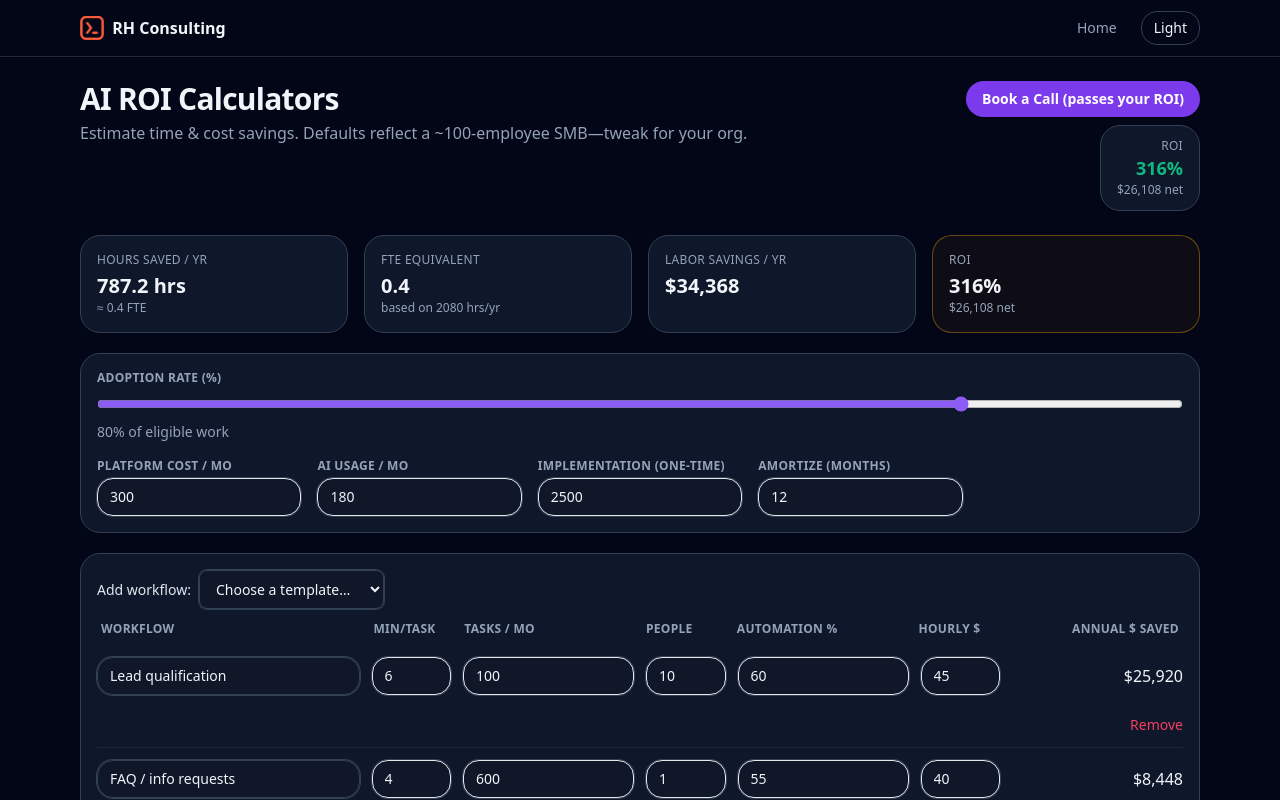
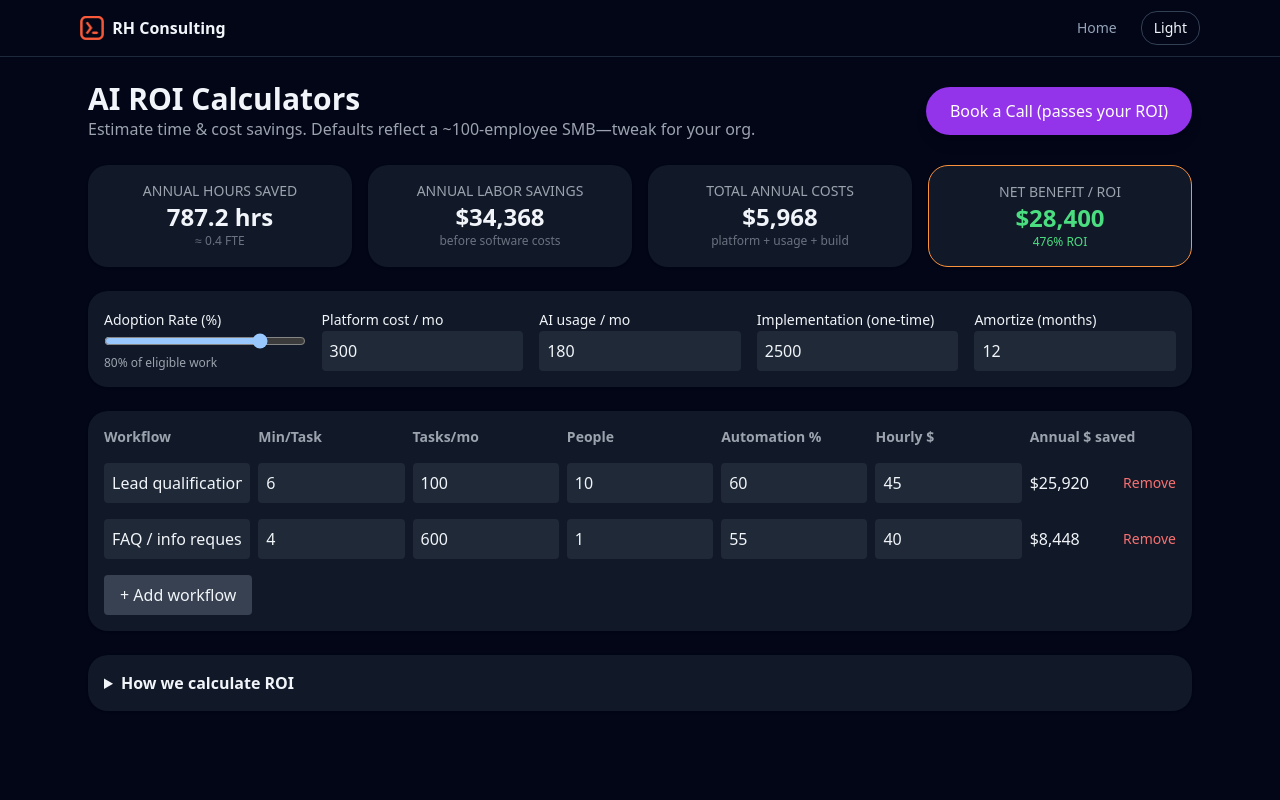
Before and after one commit to rickhancock-droid/rh-consulting-site, a Next.js app: page /roi-calculator in a window 1280 px wide. Shown: the top 800 px of the page. Built offline with nearby package versions, Linux system fonts and the light colour scheme.

Commit message:
Fix ROI layout: single dashboard at top, remove duplicate ROI

```diff
--- a/app/roi-calculator/page.tsx
+++ b/app/roi-calculator/page.tsx
@@ -3,417 +3,264 @@
 
 import React, { useMemo, useState } from "react";
 
-/* ----------------- constants & helpers ----------------- */
-const HOURS_PER_FTE = 2080;
-const SCHEDULER = "https://calendly.com/rick-hancock-rhconsulting/30min";
-
-const money = (n: number, c: string = "USD") =>
-  new Intl.NumberFormat("en-US", { style: "currency", currency: c, maximumFractionDigits: 0 }).format(
-    Number.isFinite(n) ? n : 0,
-  );
-const n1 = (n: number) =>
-  new Intl.NumberFormat("en-US", { maximumFractionDigits: 1 }).format(Number.isFinite(n) ? n : 0);
-
-/* ----------------- types ----------------- */
-type Row = {
-  id: string;
+type Workflow = {
   name: string;
   minutesPerTask: number;
   tasksPerMonth: number;
   people: number;
-  automationPct: number; // 0-100
-  hourlyCost: number;
+  automation: number;
+  hourly: number;
 };
-type Costs = {
-  platformMo: number;
-  aiMo: number;
-  implementationOneTime: number;
-  amortizeMonths: number;
+
+const defaultWorkflows: Workflow[] = [
+  { name: "Lead qualification", minutesPerTask: 6, tasksPerMonth: 100, people: 10, automation: 60, hourly: 45 },
+  { name: "FAQ / info requests", minutesPerTask: 4, tasksPerMonth: 600, people: 1, automation: 55, hourly: 40 },
+];
+
+export default function RoiCalculator() {
+  const [workflows, setWorkflows] = useState<Workflow[]>(defaultWorkflows);
+  const [adoption, setAdoption] = useState(80);
+  const [platformCost, setPlatformCost] = useState(300);
+  const [aiUsage, setAiUsage] = useState(180);
+  const [implementation, setImplementation] = useState(2500);
+  const [amortize, setAmortize] = useState(12);
+
+  // --- calculations ---
+  const results = useMemo(() => {
+    let totalHours = 0;
+    let totalSaved = 0;
+
+    workflows.forEach((w) => {
+      const hours =
+        (w.minutesPerTask / 60) *
+        w.tasksPerMonth *
+        12 *
+        w.people *
+        (w.automation / 100) *
+        (adoption / 100);
+      totalHours += hours;
+      totalSaved += hours * w.hourly;
+    });
+
+    const annualCosts = (platformCost + aiUsage) * 12 + implementation / amortize;
+    const netBenefit = totalSaved - annualCosts;
+    const roiPct = annualCosts > 0 ? (netBenefit / annualCosts) * 100 : 0;
+
+    return {
+      totalHours,
+      totalSaved,
+      annualCosts,
+      netBenefit,
+      roiPct,
+      fte: totalHours / 2080,
     };
-type CalcRow = Row & { hoursSaved: number; dollarsSaved: number };
+  }, [workflows, adoption, platformCost, aiUsage, implementation, amortize]);
 
-/* ----------------- small UI bits ----------------- */
-function NumberField({
-  value,
-  onChange,
-  min = 0,
-  max,
-  step = 1,
-  className = "",
-  placeholder,
-}: {
-  value: number;
-  onChange: (n: number) => void;
-  min?: number;
-  max?: number;
-  step?: number;
-  className?: string;
-  placeholder?: string;
-}) {
-  // Free typing: allow empty string while editing; coerce on blur
-  const [text, setText] = useState<string>(String(value));
-  React.useEffect(() => {
-    if (String(value) !== text) setText(String(value));
-    // eslint-disable-next-line react-hooks/exhaustive-deps
-  }, [value]);
+  // --- helpers ---
+  const fmtMoney = (n: number) =>
+    n.toLocaleString("en-US", { style: "currency", currency: "USD", maximumFractionDigits: 0 });
+
+  // --- update workflow ---
+  const updateWorkflow = (i: number, field: keyof Workflow, value: number | string) => {
+    const newWF = [...workflows];
+    if (field === "name") {
+      newWF[i][field] = String(value);
+    } else {
+      newWF[i][field] = Number(value);
+    }
+    setWorkflows(newWF);
+  };
+
+  const removeWorkflow = (i: number) => {
+    setWorkflows(workflows.filter((_, idx) => idx !== i));
+  };
 
   return (
-    <input
-      inputMode="decimal"
-      value={text}
-      placeholder={placeholder}
-      onChange={(e) => {
-        const t = e.target.value;
-        setText(t);
-        const n = Number(t);
-        if (!Number.isNaN(n)) onChange(n);
-      }}
-      onBlur={() => {
-        let n = Number(text);
-        if (Number.isNaN(n)) n = value;
-        if (max !== undefined) n = Math.min(n, max);
-        if (min !== undefined) n = Math.max(n, min);
-        setText(String(n));
-        onChange(n);
-      }}
-      className={
-        "w-full rounded-xl border bg-white/60 px-3 py-2 text-sm text-slate-900 outline-none ring-1 ring-slate-200 transition placeholder:text-slate-400 " +
-        "focus:ring-2 focus:ring-violet-500 dark:bg-slate-900/40 dark:text-slate-100 dark:ring-slate-700 dark:focus:ring-violet-400 " +
-        className
-      }
-      min={min}
-      max={max}
-      step={step}
-    />
-  );
-}
-
-/* ----------------- workflow templates ----------------- */
-const WORKFLOW_TEMPLATES: Omit<Row, "id">[] = [
-  { name: "Lead qualification", minutesPerTask: 6, tasksPerMonth: 100, people: 10, automationPct: 60, hourlyCost: 45 },
-  { name: "FAQ / info requests", minutesPerTask: 4, tasksPerMonth: 600, people: 1, automationPct: 55, hourlyCost: 40 },
-  { name: "Inbound email triage", minutesPerTask: 5, tasksPerMonth: 1200, people: 2, automationPct: 65, hourlyCost: 40 },
-  { name: "CRM data entry", minutesPerTask: 3, tasksPerMonth: 1600, people: 2, automationPct: 70, hourlyCost: 40 },
-];
-
-/* ----------------- page ----------------- */
-export default function ROIPage() {
-  // defaults mirror ~100-employee SMB
-  const [adoptionPct, setAdoptionPct] = useState<number>(80);
-  const [costs, setCosts] = useState<Costs>({
-    platformMo: 300,
-    aiMo: 180,
-    implementationOneTime: 2500,
-    amortizeMonths: 12,
-  });
-
-  const [rows, setRows] = useState<Row[]>([
-    { id: cryptoRandom(), ...WORKFLOW_TEMPLATES[0] },
-    { id: cryptoRandom(), ...WORKFLOW_TEMPLATES[1] },
-  ]);
-
-  const addTemplate = (idx: number) => {
-    const tpl = WORKFLOW_TEMPLATES[idx];
-    if (!tpl) return;
-    setRows((r) => [{ id: cryptoRandom(), ...tpl }, ...r]);
-  };
-
-  const results = useMemo(() => {
-    const adoption = adoptionPct / 100;
-
-    const rowsWithCalc: CalcRow[] = rows.map((r) => {
-      const hours =
-        (r.minutesPerTask / 60) *
-        r.tasksPerMonth *
-        12 *
-        r.people *
-        (r.automationPct / 100) *
-        adoption;
-      const dollars = hours * r.hourlyCost;
-      return { ...r, hoursSaved: hours, dollarsSaved: dollars };
-    });
-
-    const totalHours = rowsWithCalc.reduce((s, r) => s + r.hoursSaved, 0);
-    const fte = totalHours / HOURS_PER_FTE;
-    const labor$ = rowsWithCalc.reduce((s, r) => s + r.dollarsSaved, 0);
-
-    const annualPlatform = costs.platformMo * 12;
-    const annualAI = costs.aiMo * 12;
-    const annualizedImpl =
-      costs.amortizeMonths > 0 ? (costs.implementationOneTime / costs.amortizeMonths) * 12 : 0;
-    const annualCosts = annualPlatform + annualAI + annualizedImpl;
-
-    const net = labor$ - annualCosts;
-    const roiPct = annualCosts > 0 ? (net / annualCosts) * 100 : 0;
-
-    return { rows: rowsWithCalc, totalHours, fte, labor$, annualCosts, net, roiPct };
-  }, [rows, adoptionPct, costs]);
-
-  const calendlyHref = new URL(SCHEDULER);
-  calendlyHref.searchParams.set("hours", Math.round(results.totalHours).toString());
-  calendlyHref.searchParams.set("fte", n1(results.fte));
-  calendlyHref.searchParams.set("labor", Math.round(results.labor$).toString());
-  calendlyHref.searchParams.set("costs", Math.round(results.annualCosts).toString());
-  calendlyHref.searchParams.set("net", Math.round(results.net).toString());
-  calendlyHref.searchParams.set("roi", Math.round(results.roiPct).toString());
-
-  return (
-    <div className="mx-auto max-w-6xl px-4 pb-14 pt-6">
-      {/* top bar: title/strap + action & KPI */}
-      <div className="mb-6 flex flex-col gap-4 sm:flex-row sm:items-start sm:justify-between">
-        <div className="min-w-0">
-          <h1 className="text-3xl font-bold tracking-tight text-slate-900 dark:text-slate-100">
-            AI ROI Calculators
-          </h1>
-          <p className="mt-1 text-slate-600 dark:text-slate-400">
-            Estimate time &amp; cost savings. Defaults reflect a ~100-employee SMB—tweak for your org.
+    <div className="p-6 max-w-6xl mx-auto space-y-6">
+      {/* Header */}
+      <div className="flex items-center justify-between">
+        <div>
+          <h1 className="text-3xl font-bold">AI ROI Calculators</h1>
+          <p className="text-gray-400">
+            Estimate time & cost savings. Defaults reflect a ~100-employee SMB—tweak for your org.
           </p>
         </div>
-
-        {/* action + KPI card */}
-        <div className="flex shrink-0 flex-col items-end gap-2">
         <a
-            href={calendlyHref.toString()}
+          href="https://calendly.com/"
           target="_blank"
-            rel="noreferrer"
-            className="rounded-full bg-violet-600 px-4 py-2 text-sm font-semibold text-white shadow-sm hover:bg-violet-500 focus:outline-none focus-visible:ring-2 focus-visible:ring-violet-400"
+          rel="noopener noreferrer"
+          className="bg-purple-600 hover:bg-purple-700 text-white px-6 py-3 rounded-full shadow-lg"
         >
           Book a Call (passes your ROI)
         </a>
-          <div className="rounded-2xl border border-slate-200 bg-white px-4 py-3 text-right shadow-sm dark:border-slate-700 dark:bg-slate-900">
-            <div className="text-xs uppercase tracking-wide text-slate-500 dark:text-slate-400">ROI</div>
-            <div className="text-lg font-semibold text-emerald-500">{Math.round(results.roiPct)}%</div>
-            <div className="text-xs text-slate-500 dark:text-slate-400">{money(results.net)} net</div>
       </div>
+
+      {/* Results Dashboard */}
+      <div className="grid grid-cols-2 md:grid-cols-4 gap-4">
+        <div className="bg-gray-900 p-4 rounded-2xl shadow text-center">
+          <p className="text-sm text-gray-400">ANNUAL HOURS SAVED</p>
+          <p className="text-2xl font-bold">{results.totalHours.toFixed(1)} hrs</p>
+          <p className="text-xs text-gray-500">≈ {results.fte.toFixed(1)} FTE</p>
+        </div>
+        <div className="bg-gray-900 p-4 rounded-2xl shadow text-center">
+          <p className="text-sm text-gray-400">ANNUAL LABOR SAVINGS</p>
+          <p className="text-2xl font-bold">{fmtMoney(results.totalSaved)}</p>
+          <p className="text-xs text-gray-500">before software costs</p>
+        </div>
+        <div className="bg-gray-900 p-4 rounded-2xl shadow text-center">
+          <p className="text-sm text-gray-400">TOTAL ANNUAL COSTS</p>
+          <p className="text-2xl font-bold">{fmtMoney(results.annualCosts)}</p>
+          <p className="text-xs text-gray-500">platform + usage + build</p>
+        </div>
+        <div className="bg-gray-900 p-4 rounded-2xl shadow text-center border border-orange-400">
+          <p className="text-sm text-gray-400">NET BENEFIT / ROI</p>
+          <p className="text-2xl font-bold text-green-400">{fmtMoney(results.netBenefit)}</p>
+          <p className="text-xs text-green-400">{results.roiPct.toFixed(0)}% ROI</p>
         </div>
       </div>
 
-      {/* KPI row */}
-      <div className="mb-5 grid grid-cols-1 gap-4 sm:grid-cols-2 lg:grid-cols-4">
-        <KPI label="Hours saved / yr" value={`${n1(results.totalHours)} hrs`} sub={`≈ ${n1(results.fte)} FTE`} />
-        <KPI label="FTE equivalent" value={n1(results.fte)} sub={`based on ${HOURS_PER_FTE} hrs/yr`} />
-        <KPI label="Labor savings / yr" value={money(results.labor$)} />
-        <KPI label="ROI" value={`${Math.round(results.roiPct)}%`} sub={`${money(results.net)} net`} accent />
+      {/* Controls */}
+      <div className="grid grid-cols-1 md:grid-cols-5 gap-4 bg-gray-900 p-4 rounded-2xl shadow">
+        <div>
+          <label className="text-sm">Adoption Rate (%)</label>
+          <input
+            type="range"
+            min="0"
+            max="100"
+            value={adoption}
+            onChange={(e) => setAdoption(Number(e.target.value))}
+            className="w-full"
+          />
+          <p className="text-xs text-gray-400">{adoption}% of eligible work</p>
+        </div>
+        <div>
+          <label className="text-sm">Platform cost / mo</label>
+          <input
+            type="number"
+            className="w-full rounded bg-gray-800 p-2"
+            value={platformCost}
+            onChange={(e) => setPlatformCost(Number(e.target.value))}
+          />
+        </div>
+        <div>
+          <label className="text-sm">AI usage / mo</label>
+          <input
+            type="number"
+            className="w-full rounded bg-gray-800 p-2"
+            value={aiUsage}
+            onChange={(e) => setAiUsage(Number(e.target.value))}
+          />
+        </div>
+        <div>
+          <label className="text-sm">Implementation (one-time)</label>
+          <input
+            type="number"
+            className="w-full rounded bg-gray-800 p-2"
+            value={implementation}
+            onChange={(e) => setImplementation(Number(e.target.value))}
+          />
+        </div>
+        <div>
+          <label className="text-sm">Amortize (months)</label>
+          <input
+            type="number"
+            className="w-full rounded bg-gray-800 p-2"
+            value={amortize}
+            onChange={(e) => setAmortize(Number(e.target.value))}
+          />
+        </div>
       </div>
 
-      {/* program controls */}
-      <div className="mb-5 grid grid-cols-1 gap-4 rounded-2xl border border-slate-200 bg-white p-4 shadow-sm dark:border-slate-700 dark:bg-slate-900 sm:grid-cols-2 lg:grid-cols-5">
-        <div className="col-span-1 lg:col-span-5">
-          <label className="mb-2 block text-xs font-semibold uppercase tracking-wide text-slate-500 dark:text-slate-400">
-            Adoption rate (%)
-          </label>
+      {/* Workflows */}
+      <div className="bg-gray-900 p-4 rounded-2xl shadow space-y-4">
+        <div className="grid grid-cols-7 gap-2 font-bold text-sm text-gray-400">
+          <div>Workflow</div>
+          <div>Min/Task</div>
+          <div>Tasks/mo</div>
+          <div>People</div>
+          <div>Automation %</div>
+          <div>Hourly $</div>
+          <div>Annual $ saved</div>
+        </div>
+        {workflows.map((w, i) => (
+          <div key={i} className="grid grid-cols-7 gap-2 items-center">
             <input
-            type="range"
-            min={0}
-            max={100}
-            step={1}
-            value={adoptionPct}
-            onChange={(e) => setAdoptionPct(Number(e.target.value))}
-            className="w-full accent-violet-500"
+              value={w.name}
+              onChange={(e) => updateWorkflow(i, "name", e.target.value)}
+              className="rounded bg-gray-800 p-2"
             />
-          <div className="mt-1 text-sm text-slate-500 dark:text-slate-400">{adoptionPct}% of eligible work</div>
-        </div>
-
-        <Field label="Platform cost / mo">
-          <NumberField value={costs.platformMo} onChange={(v) => setCosts({ ...costs, platformMo: v })} />
-        </Field>
-        <Field label="AI usage / mo">
-          <NumberField value={costs.aiMo} onChange={(v) => setCosts({ ...costs, aiMo: v })} />
-        </Field>
-        <Field label="Implementation (one-time)">
-          <NumberField
-            value={costs.implementationOneTime}
-            onChange={(v) => setCosts({ ...costs, implementationOneTime: v })}
+            <input
+              type="number"
+              value={w.minutesPerTask}
+              onChange={(e) => updateWorkflow(i, "minutesPerTask", e.target.value)}
+              className="rounded bg-gray-800 p-2"
             />
-        </Field>
-        <Field label="Amortize (months)">
-          <NumberField value={costs.amortizeMonths} onChange={(v) => setCosts({ ...costs, amortizeMonths: v })} />
-        </Field>
-      </div>
-
-      {/* workflows */}
-      <div className="mb-5 rounded-2xl border border-slate-200 bg-white p-4 shadow-sm dark:border-slate-700 dark:bg-slate-900">
-        {/* add from template */}
-        <div className="mb-3 flex flex-wrap items-center gap-2">
-          <label className="text-sm font-medium text-slate-700 dark:text-slate-200">Add workflow:</label>
-          <select
-            className="rounded-lg border bg-white/60 px-3 py-2 text-sm text-slate-900 ring-1 ring-slate-200 dark:border-slate-700 dark:bg-slate-900/40 dark:text-slate-100 dark:ring-slate-700"
-            defaultValue=""
-            onChange={(e) => {
-              const idx = Number(e.target.value);
-              if (!Number.isNaN(idx)) addTemplate(idx);
-              e.currentTarget.value = "";
-            }}
-          >
-            <option value="" disabled>
-              Choose a template…
-            </option>
-            {WORKFLOW_TEMPLATES.map((t, i) => (
-              <option key={t.name + i} value={i}>
-                {t.name}
-              </option>
-            ))}
-          </select>
-        </div>
-
-        {/* table header */}
-        <div className="grid grid-cols-12 gap-3 px-1 pb-2 text-xs font-semibold uppercase tracking-wide text-slate-500 dark:text-slate-400">
-          <div className="col-span-3">Workflow</div>
-          <div className="col-span-1">Min/Task</div>
-          <div className="col-span-2">Tasks / mo</div>
-          <div className="col-span-1">People</div>
-          <div className="col-span-2">Automation %</div>
-          <div className="col-span-1">Hourly $</div>
-          <div className="col-span-2 text-right">Annual $ saved</div>
-        </div>
-
-        {/* rows */}
-        <div className="flex flex-col divide-y divide-slate-200 dark:divide-slate-800">
-          {results.rows.map((r: CalcRow) => (
-            <div key={r.id} className="grid grid-cols-12 items-center gap-3 py-3">
-              <div className="col-span-3">
             <input
-                  value={r.name}
-                  onChange={(e) => edit(r.id, { name: e.target.value }, setRows)}
-                  className="w-full rounded-xl border bg-white/60 px-3 py-2 text-sm text-slate-900 ring-1 ring-slate-200 dark:border-slate-700 dark:bg-slate-900/40 dark:text-slate-100 dark:ring-slate-700"
+              type="number"
+              value={w.tasksPerMonth}
+              onChange={(e) => updateWorkflow(i, "tasksPerMonth", e.target.value)}
+              className="rounded bg-gray-800 p-2"
             />
-              </div>
-              <div className="col-span-1">
-                <NumberField
-                  value={r.minutesPerTask}
-                  onChange={(v) => edit(r.id, { minutesPerTask: clamp(v, 0, 1000) }, setRows)}
+            <input
+              type="number"
+              value={w.people}
+              onChange={(e) => updateWorkflow(i, "people", e.target.value)}
+              className="rounded bg-gray-800 p-2"
             />
-              </div>
-              <div className="col-span-2">
-                <NumberField
-                  value={r.tasksPerMonth}
-                  onChange={(v) => edit(r.id, { tasksPerMonth: clamp(v, 0, 100000) }, setRows)}
+            <input
+              type="number"
+              value={w.automation}
+              onChange={(e) => updateWorkflow(i, "automation", e.target.value)}
+              className="rounded bg-gray-800 p-2"
             />
-              </div>
-              <div className="col-span-1">
-                <NumberField value={r.people} onChange={(v) => edit(r.id, { people: clamp(v, 0, 100000) }, setRows)} />
-              </div>
-              <div className="col-span-2">
-                <NumberField
-                  value={r.automationPct}
-                  onChange={(v) => edit(r.id, { automationPct: clamp(v, 0, 100) }, setRows)}
+            <input
+              type="number"
+              value={w.hourly}
+              onChange={(e) => updateWorkflow(i, "hourly", e.target.value)}
+              className="rounded bg-gray-800 p-2"
             />
-              </div>
-              <div className="col-span-1">
-                <NumberField
-                  value={r.hourlyCost}
-                  onChange={(v) => edit(r.id, { hourlyCost: clamp(v, 0, 10000) }, setRows)}
-                />
-              </div>
-              <div className="col-span-2 text-right text-slate-900 dark:text-slate-100 font-medium">
-                {money(r.dollarsSaved)}
-              </div>
-              <div className="col-span-12 mt-2 flex justify-end">
+            <div className="flex justify-between items-center">
+              <span>{fmtMoney((w.minutesPerTask / 60) * w.tasksPerMonth * 12 * w.people * (w.automation / 100) * (adoption / 100) * w.hourly)}</span>
               <button
-                  onClick={() => setRows((rs) => rs.filter((x) => x.id !== r.id))}
-                  className="text-sm text-rose-500 hover:text-rose-400"
+                onClick={() => removeWorkflow(i)}
+                className="text-red-400 text-sm ml-2"
               >
                 Remove
               </button>
             </div>
           </div>
         ))}
+        <button
+          onClick={() =>
+            setWorkflows([...workflows, { name: "", minutesPerTask: 1, tasksPerMonth: 10, people: 1, automation: 50, hourly: 40 }])
+          }
+          className="mt-2 px-4 py-2 rounded bg-gray-700 hover:bg-gray-600"
+        >
+          + Add workflow
+        </button>
       </div>
 
-        <div className="mt-3 text-right text-sm text-slate-500 dark:text-slate-400">
-          Total annual costs: {money(results.annualCosts)}
-        </div>
-      </div>
-
-      {/* bottom summary cards */}
-      <div className="mb-5 grid grid-cols-1 gap-4 sm:grid-cols-2 lg:grid-cols-4">
-        <KPI label="Annual hours saved" value={`${n1(results.totalHours)} hrs`} />
-        <KPI label="Annual labor savings" value={money(results.labor$)} sub="before software costs" />
-        <KPI label="Total annual costs" value={money(results.annualCosts)} sub="platform + usage + build" />
-        <KPI label="Net benefit / ROI" value={money(results.net)} sub={`${Math.round(results.roiPct)}% ROI`} accent />
-      </div>
-
-      {/* explainer (closed by default) */}
-      <details className="rounded-2xl border border-slate-200 bg-white p-5 shadow-sm dark:border-slate-700 dark:bg-slate-900">
-        <summary className="cursor-pointer text-base font-semibold text-slate-900 hover:opacity-90 dark:text-slate-100">
-          How we calculate ROI
-        </summary>
-        <ul className="mt-3 list-disc space-y-2 pl-5 text-slate-700 dark:text-slate-300">
+      {/* Explainer */}
+      <details className="bg-gray-900 p-4 rounded-2xl shadow">
+        <summary className="font-bold cursor-pointer">How we calculate ROI</summary>
+        <ul className="mt-2 text-sm space-y-2 text-gray-300">
           <li>
-            <strong>Hours saved / workflow</strong> = minutes per task × tasks/mo × people × automation% × adoption% ×
-            12 months.
+            <b>Hours saved / workflow</b> = minutes per task × tasks/mo × people × automation% × adoption% × 12 months
           </li>
           <li>
-            <strong>Annual $ saved</strong> = hours saved × hourly cost (loaded).
+            <b>Annual $ saved</b> = hours saved × hourly cost (loaded).
           </li>
           <li>
-            <strong>Total annual costs</strong> = (platform/mo + AI usage/mo) × 12 + (implementation ÷ amortize months)
-            × 12.
+            <b>Total annual costs</b> = (platform/mo + AI usage/mo) × 12 + (implementation ÷ amortize months).
           </li>
           <li>
-            <strong>Net benefit</strong> = annual labor savings – total annual costs.
+            <b>Net benefit</b> = annual labor savings – total annual costs.
           </li>
           <li>
-            <strong>ROI %</strong> = net benefit ÷ total annual costs.
+            <b>ROI %</b> = net benefit ÷ total annual costs.
           </li>
         </ul>
-        <p className="mt-3 text-slate-600 dark:text-slate-400">
-          Defaults mirror a typical ~100-employee SMB. Tune adoption and automation% to your reality. We can also model
-          license consolidation or additional headcount lift on a live call.
-        </p>
       </details>
     </div>
   );
 }
-
-/* ----------------- utility pieces ----------------- */
-function KPI({
-  label,
-  value,
-  sub,
-  accent,
-}: {
-  label: string;
-  value: React.ReactNode;
-  sub?: React.ReactNode;
-  accent?: boolean;
-}) {
-  return (
-    <div
-      className={
-        "rounded-2xl border p-4 shadow-sm " +
-        (accent
-          ? "border-amber-300 bg-amber-50/80 dark:border-amber-500/40 dark:bg-amber-500/5"
-          : "border-slate-200 bg-white dark:border-slate-700 dark:bg-slate-900")
-      }
-    >
-      <div className="text-xs uppercase tracking-wide text-slate-500 dark:text-slate-400">{label}</div>
-      <div className="mt-1 text-xl font-semibold text-slate-900 dark:text-slate-100">{value}</div>
-      {sub ? <div className="text-xs text-slate-500 dark:text-slate-400">{sub}</div> : null}
-    </div>
-  );
-}
-
-function Field({ label, children }: { label: string; children: React.ReactNode }) {
-  return (
-    <label className="block">
-      <span className="mb-1 block text-xs font-semibold uppercase tracking-wide text-slate-500 dark:text-slate-400">
-        {label}
-      </span>
-      {children}
-    </label>
-  );
-}
-
-function edit(id: string, patch: Partial<Row>, set: React.Dispatch<React.SetStateAction<Row[]>>) {
-  set((rs) => rs.map((r) => (r.id === id ? { ...r, ...patch } : r)));
-}
-function clamp(n: number, min: number, max: number) {
-  return Math.min(max, Math.max(min, Number.isFinite(n) ? n : 0));
-}
-function cryptoRandom(): string {
-  // Prefer Web Crypto randomUUID when available without using `any`
-  const g = globalThis as { crypto?: { randomUUID?: () => string } };
-  if (g && g.crypto && typeof g.crypto.randomUUID === "function") return g.crypto.randomUUID();
-  return Math.random().toString(36).slice(2);
-}
```
Lines whose indentation alone changed are shown as unchanged.
